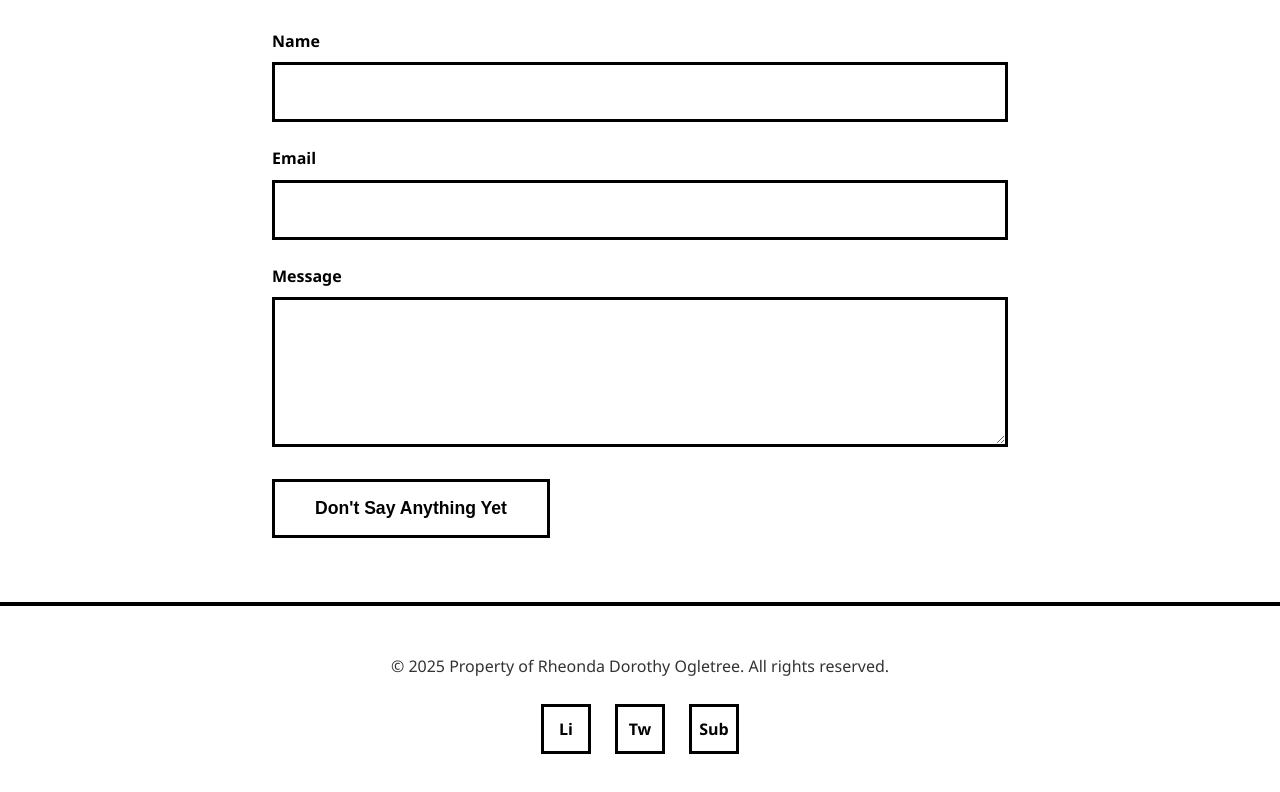
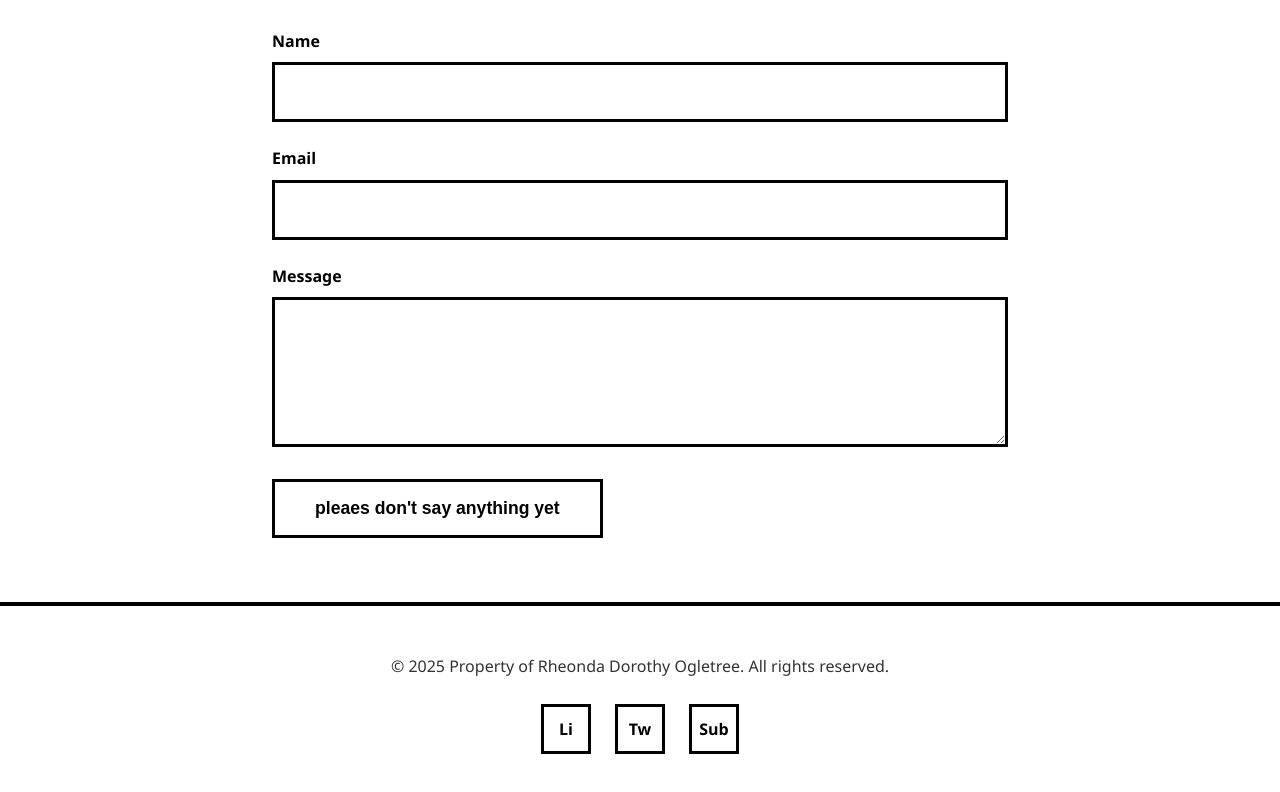
Before and after one commit to RheondaO/randomreposo, a website: page contact_page.html in a window 1280 px wide. Shown: the part 538-1330 px from the top of the page. Drawn offline with Linux system fonts and the light colour scheme.

Commit message:
Update contact_page.html

```diff
--- a/contact_page.html
+++ b/contact_page.html
@@ -365,7 +365,7 @@
                 <label for="message">Message</label>
                 <textarea id="message" name="message" required></textarea>
             </div>
-            <button type="submit" class="btn">Don't Say Anything Yet</button>
+            <button type="submit" class="btn">pleaes don't say anything yet</button>
         </form>
     </section>
 
```
